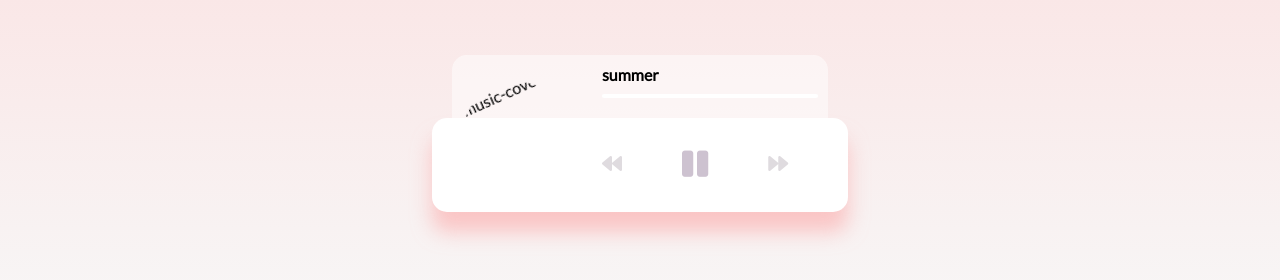
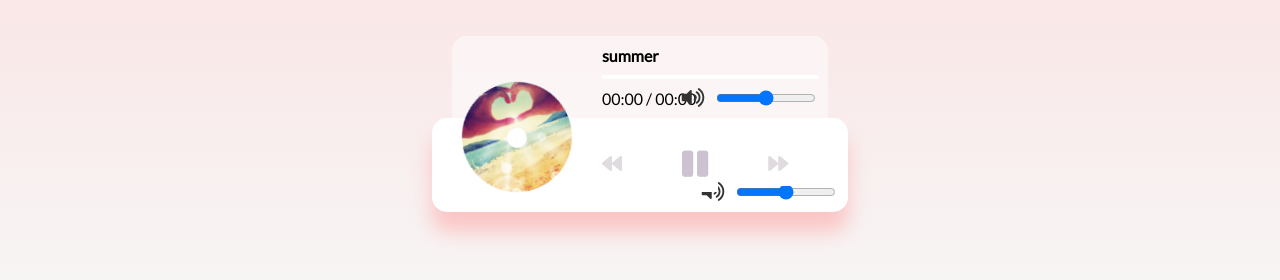
Before and after one commit to gatisprog/DialogsAB_JS, a plain HTML site: page Projekts_1/index.html in a window 1280 px wide. Both pictures are taken after a click on the button 611 px from the left and 440 px from the top of the page. Shown: the part 276-556 px from the top of the page. Drawn offline with Linux system fonts and the light colour scheme.

Commit message:
Projekts_1

```diff
--- a/Projekts_1/index.html
+++ b/Projekts_1/index.html
@@ -22,6 +22,11 @@
         <div class="progress-container" id="progress-container">
           <div class="progress" id="progress"></div>
         </div>
+        <span id="currTime">00:00</span> / <span id="durTime">00:00</span>
+        <div class="volume-container">
+          <i class="fas fa-volume-up"></i>
+          <input type="range" id="volume" min="0" max="1" step="0.01" value="0.5" />
+        </div>
       </div>
 
       <audio src="music/ukulele.mp3" id="audio"></audio>
@@ -29,6 +34,7 @@
       <div class="img-container">
         <img src="images/ukulele.jpg" alt="music-cover" id="cover" />
       </div>
+
       <div class="navigation">
         <button id="prev" class="action-btn">
           <i class="fas fa-backward"></i>
@@ -40,6 +46,12 @@
           <i class="fas fa-forward"></i>
         </button>
       </div>
+
+      <!-- Skaļuma regulēšana -->
+      <div class="volume-container">
+        <i class="fas fa-volume-up"></i>
+        <input type="range" id="volume" min="0" max="1" step="0.01" value="0.5" />
+      </div>
     </div>
 
     <script src="scripts/script.js"></script>
--- a/Projekts_1/scripts/script.js
+++ b/Projekts_1/scripts/script.js
@@ -12,7 +12,7 @@ const currTime = document.querySelector('#currTime');
 const durTime = document.querySelector('#durTime');
 
 // Song titles
-const songs = ['hey', 'summer', 'ukulele'];
+const songs = ['hey', 'summer', 'ukulele', '30 Seconds To Mars - Closer To The Edge', 'Prāta Vētra, Musiqq - Debesis iekrita tevī'];
 
 // Keep track of song
 let songIndex = 2;
@@ -176,3 +176,14 @@ audio.addEventListener('ended', nextSong);
 
 // Time of song
 audio.addEventListener('timeupdate',DurTime);
+
+// Atsaucies uz audio un skaļuma regulēšanas elementiem
+const volumeControl = document.getElementById("volume");
+
+// Iestata sākotnējo skaļumu
+audio.volume = 0.5;
+
+// Klausies uz skaļuma regulēšanas izmaiņām
+volumeControl.addEventListener("input", (e) => {
+  audio.volume = e.target.value; // Iestata skaļumu atkarībā no slīdņa vērtības
+});
--- a/Projekts_1/styles/mystyle.css
+++ b/Projekts_1/styles/mystyle.css
@@ -139,3 +139,21 @@ body {
   width: 0%;
   transition: width 0.1s linear;
 }
+.volume-container {
+  position: absolute;
+  bottom: 10px;
+  right: 10px;
+  display: flex;
+  align-items: center;
+  gap: 10px;
+}
+
+.volume-container i {
+  font-size: 20px;
+  color: #333;
+}
+
+.volume-container input[type="range"] {
+  width: 100px;
+  cursor: pointer;
+}
```
Also changed, not shown: Class_08/scripts/script.js (+6 -2 lines), Class_09/index.html (added), Class_09/scripts/script.js (added), Class_09/styles/mystyles.css (added), Projekts_1/images/Prāta Vētra, Musiqq - Debesis iekrita tevī.jpg (added), Projekts_1/images/hey.jpg (added), Projekts_1/images/summer.jpg (added), Projekts_1/images/ukulele.jpg (added), 6 other files.
